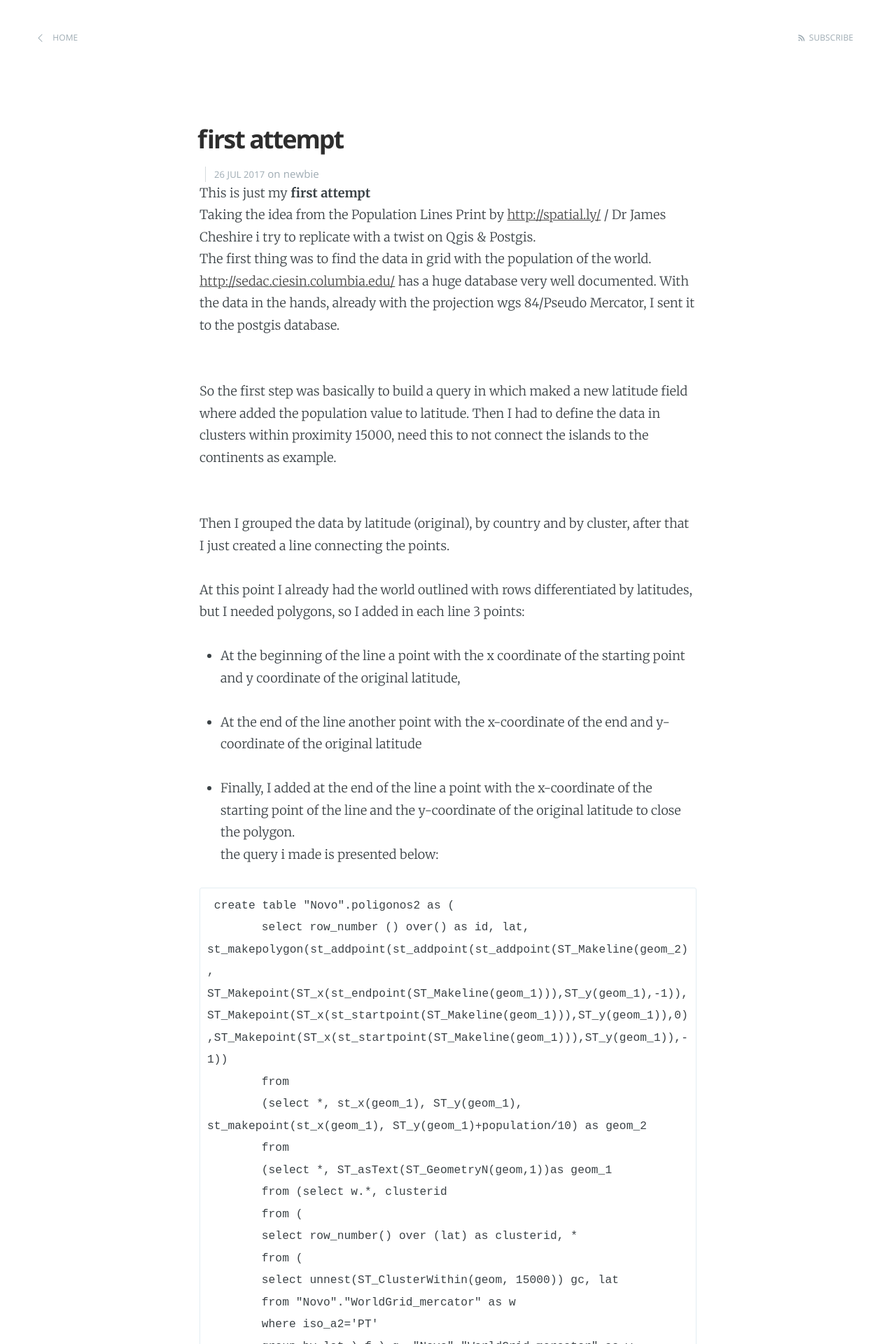
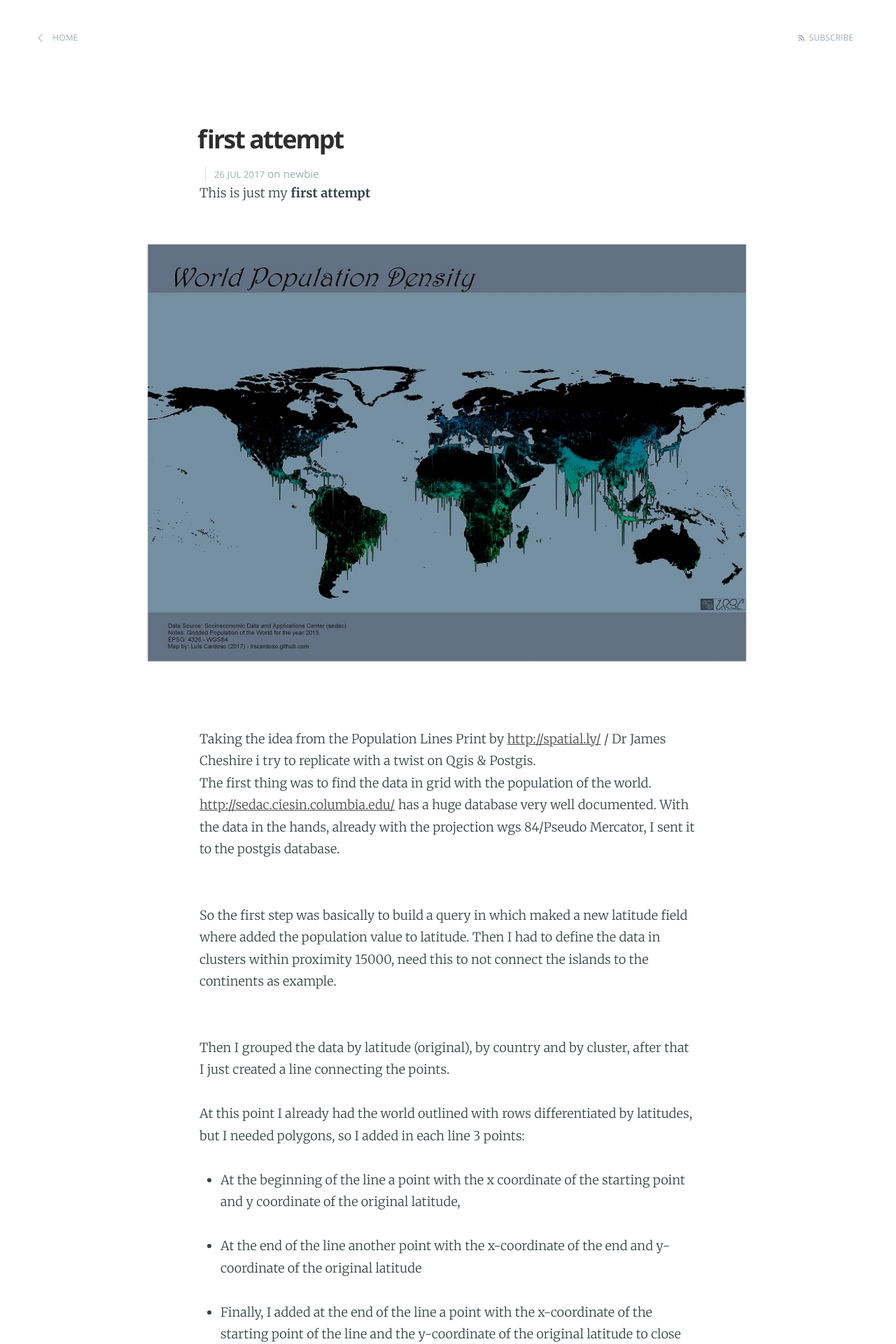
Before and after one commit to LRSCardoso/LRSCardoso.github.io, a Jekyll site: the page built from _posts/2017-07-26-my-first-attempt.md, in a window 1280 px wide. Shown: the top 1920 px of the page at 70% size. Built offline with Jekyll 4.4.1, drawn with Linux system fonts in a browser that asks for light colours.

Commit message:
Update 2017-07-26-my-first-attempt.md

````diff
--- a/_posts/2017-07-26-my-first-attempt.md
+++ b/_posts/2017-07-26-my-first-attempt.md
@@ -6,6 +6,10 @@ categories: newbie
 ---
 
 This is just my **first attempt**
+<br>
+
+![Alt Text](http://LRSCardoso.github.io/mapa_linhas_populacao_lt.jpg)
+
 <br>
 Taking the idea from the Population Lines Print by <http://spatial.ly/> / Dr James Cheshire i try to replicate with a twist on Qgis & Postgis.
 <br>
@@ -53,9 +57,6 @@ the query i made is presented below:
 
 ```
 
-<br>
-
-![Alt Text](http://LRSCardoso.github.io/mapa_linhas_populacao_lt.jpg)
 
 <br>
 globe version
````
